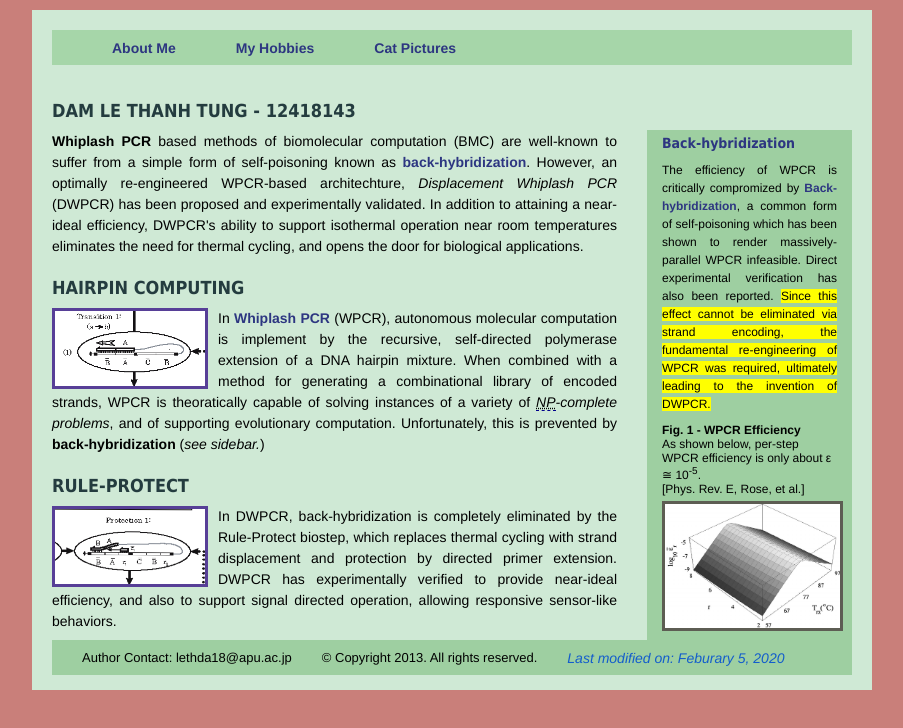
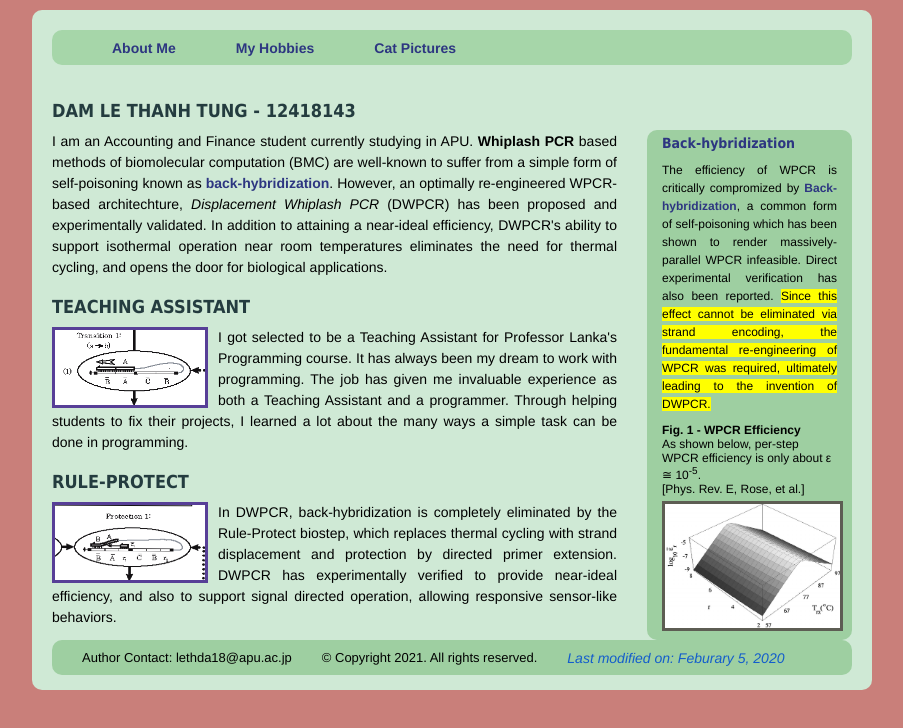
Before and after one commit to damtung2000/About-me, a plain HTML site: page index.html in a window 1280 px wide. Shown: the whole page, without its empty margins (188-1091 px from the left). Drawn offline with Linux system fonts and the light colour scheme.

Commit message:
Rounded Borders + article bottom padding 10px -> 8px

```diff
--- a/index.html
+++ b/index.html
@@ -41,6 +41,8 @@
                     <h1 id="intro">DAM Le Thanh Tung - 12418143</h1>
 
                     <p>
+                        I am an Accounting and Finance student currently studying in APU.
+
                         <strong>Whiplash PCR</strong> based methods of biomolecular computation (BMC) are
                         well-known to suffer from a simple form of self-poisoning known as
                         <a href="../2_html5_sectioning/backhybrid.html">back-hybridization</a>. However, an
@@ -52,24 +54,16 @@
                         door for biological applications.
                     </p>
                     <section class="method">
-                        <h2 id="hairpin"> Hairpin Computing</h2>
+                        <h2 id="TA">Teaching Assistant</h2>
                             <p><img src="images/WPCR.png" width="150" height="75" alt="WPCR" />
-                                In <a href="wpcr.html">Whiplash PCR</a> (WPCR), autonomous
-                                molecular computation is implement by the recursive,
-                                self-directed polymerase extension of a DNA hairpin mixture.
-                                When combined with a method for generating a combinational
-                                library of encoded strands, WPCR is theoratically capable of
-                                solving instances of a variety of <em><abbr title="Non-deterministic Polynomial Time">NP</abbr>-complete problems</em>,
-                                and of supporting evolutionary computation. Unfortunately,
-                                this is prevented by <strong>back-hybridization</strong> (<i>see sidebar.</i>)
+                                I got selected to be a Teaching Assistant for Professor Lanka's Programming course. It has always been my dream to work with programming. The job has given me invaluable experience as both a Teaching Assistant and a programmer. Through helping students to fix their projects, I learned a lot about the many ways a simple task can be done in programming.
                             </p>
                     </section>
                     <section class="method">
                         <h2 id="rp">Rule-Protect</h2>
                         <p><img src="images/Ruleprotect.png" width="150" height="75" alt="Rule Protect" />
                             In DWPCR, back-hybridization is completely eliminated by the Rule-Protect biostep,
-                             which replaces thermal cycling with strand displacement and protection by directed primer extension. DWPCR has
-                             experimentally verified to provide near-ideal efficiency, and also to support signal directed operation, allowing
+                             which replaces thermal cycling with strand displacement and protection by directed primer extension. DWPCR has experimentally verified to provide near-ideal efficiency, and also to support signal directed operation, allowing
                               responsive sensor-like behaviors.
                         </p>
                     </section>
@@ -104,7 +98,7 @@
                 <footer role="contentinfo">
                     <ul id="ft">
                         <li><address> Author Contact: <a hrf="mailto:lethda18@apu.ac.jp">lethda18@apu.ac.jp</a></address></li>
-                        <li id="cp"><small>&copy; Copyright 2013. All rights reserved.</small></li>
+                        <li id="cp"><small>&copy; Copyright 2021. All rights reserved.</small></li>
 
                         <li id="ts">Last modified on: <time datetime="2020-02-05T19:30:00" pubdate="pubdate">
                             Feburary 5, 2020</time></li>
--- a/styles/box-styling.css
+++ b/styles/box-styling.css
@@ -81,7 +81,7 @@ p {
 }
 
 article p {
-    padding-bottom: 10px;
+    padding-bottom: 8px;
 }
 
 div#sidebar {
@@ -109,3 +109,8 @@ div#content {
 
     padding: 0px 10px;
 }
+
+/* Rounded Corners */
+div.inset-shadow, header#masthead, footer, div#sidebar {
+    border-radius: 10px;
+}
```
Also changed, not shown: gallery.html (+4 -4 lines).
